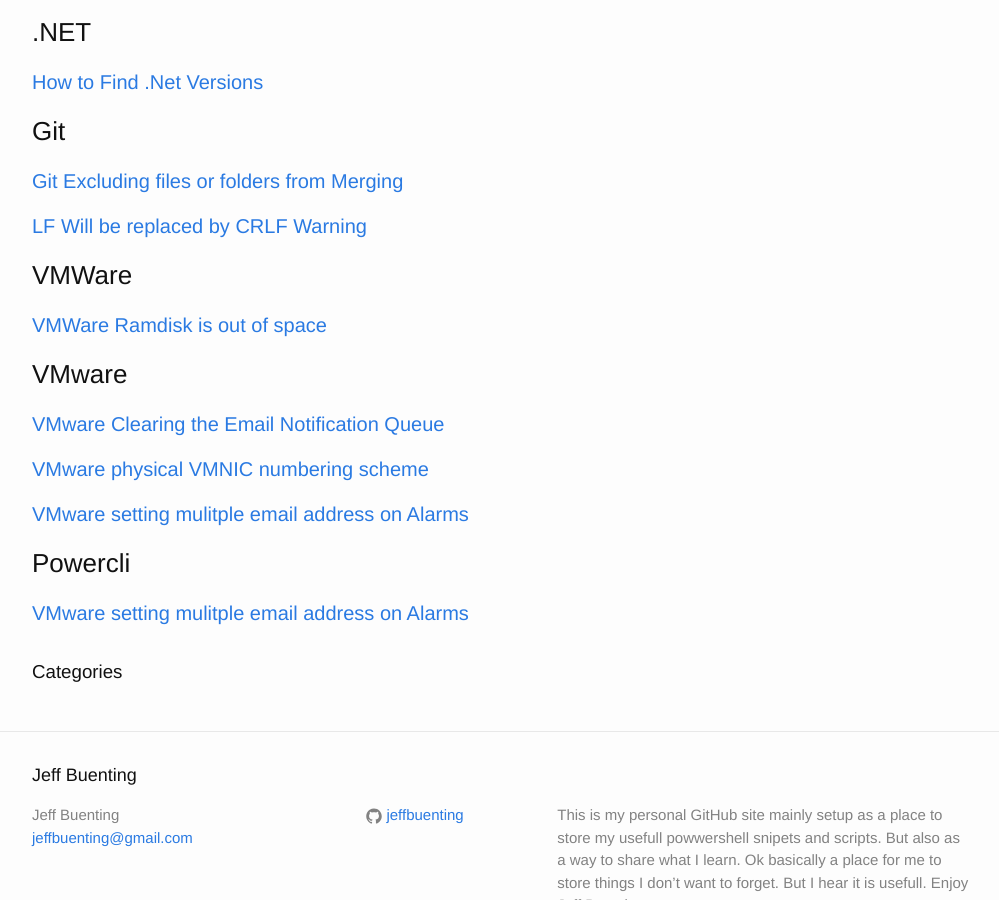
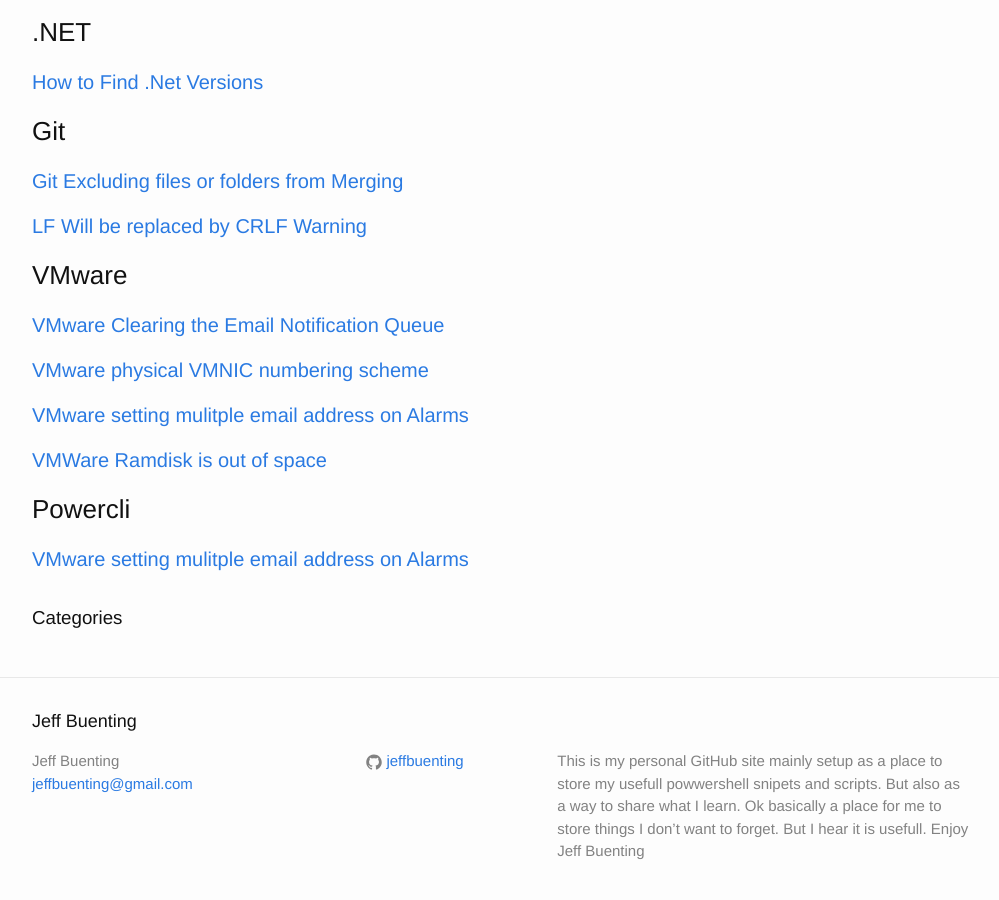
Before and after one commit to jeffbuenting/jeffbuenting.github.io, a Jekyll site: the page built from Category/category.html, in a window 1280 px wide and 900 px high, scrolled down 3607 px. Shown: the whole window, without its empty margins (138-1137 px from the left). Built offline with Jekyll 4.4.1, drawn with Linux system fonts in a browser that asks for light colours.

Commit message:
updated VMware category

```diff
--- a/_posts/2019-04-02-VMWareRamdiskFull.markdown
+++ b/_posts/2019-04-02-VMWareRamdiskFull.markdown
@@ -2,7 +2,7 @@
 layout: post
 title:  "VMWare Ramdisk is out of space"
 date:   2019-04-01 20:30:00 -0400
-categories: VMWare
+categories: VMware
 ---
 
 
```
